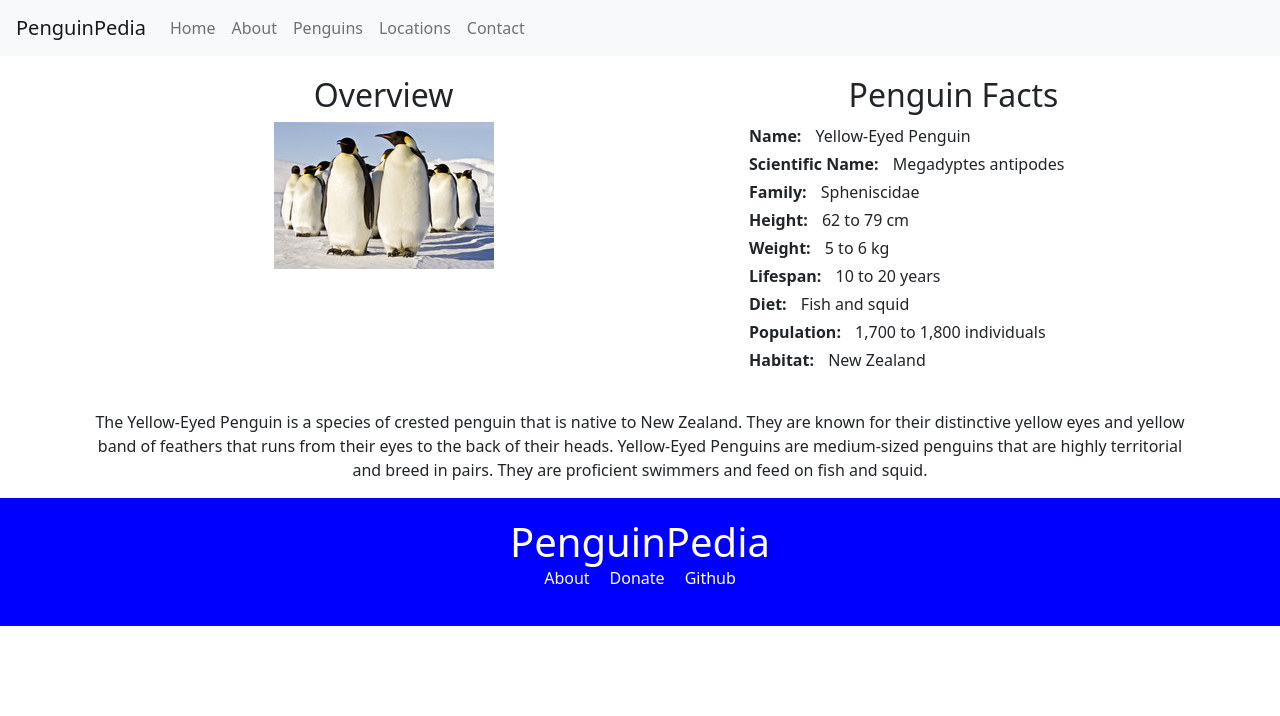
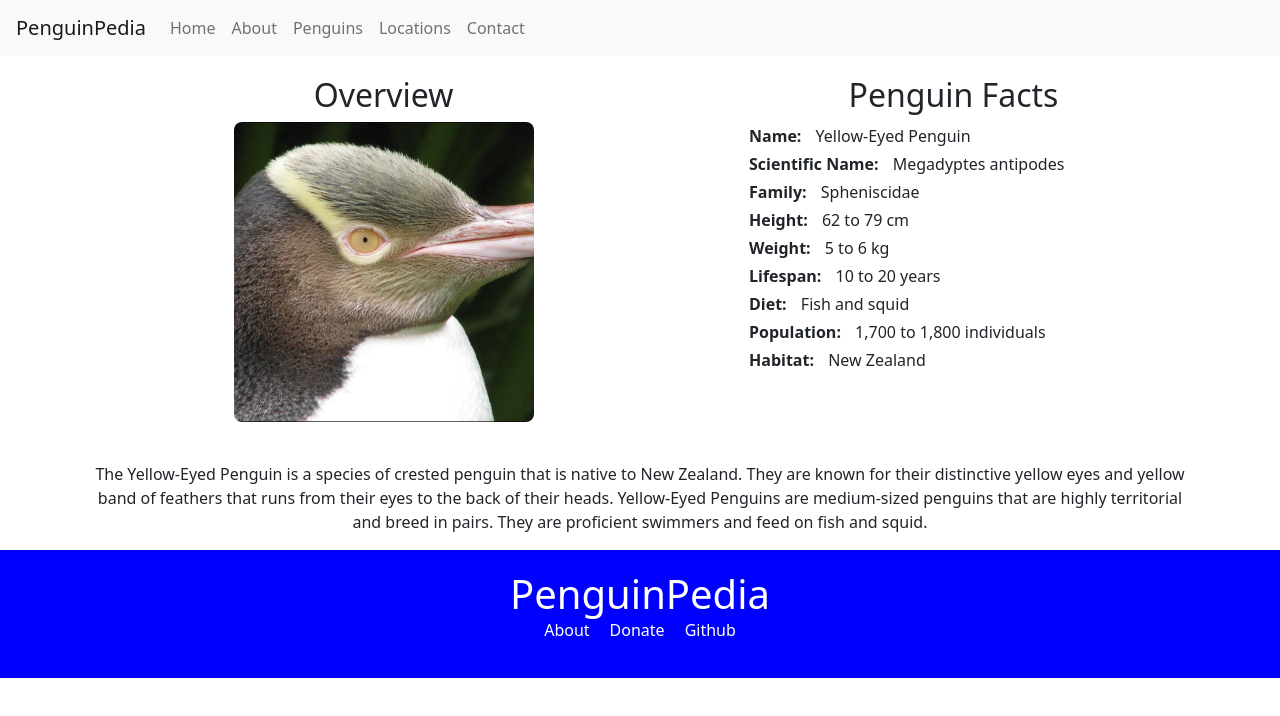
Before and after one commit to JamesFloyd-Pen/PenguinPedia-Website, a React (Create React App) app in the folder penguinpedia-app/: page /PenguinPedia-Website/YellowEyedPenguin in a window 1280 px wide. Shown: the top 716 px of the page. Built offline with nearby package versions, Linux system fonts and the light colour scheme.

Commit message:
Update on penguin yellowed eye
A quick fix

```diff
--- a/penguinpedia-app/src/pages/YellowEyedPenguin.js
+++ b/penguinpedia-app/src/pages/YellowEyedPenguin.js
@@ -1,6 +1,6 @@
 import React from 'react';
 import '../components/styles/Penguins.css';
-import penguinImage from '../components/img/emperorpenguin.jpg';
+import penguinImage from '../components/img/yellow-eyed-penguin.jpeg';
 import 'bootstrap/dist/css/bootstrap.min.css';
 import { Container, Row, Col } from 'react-bootstrap';
 
@@ -11,7 +11,7 @@ function YellowEyedPenguin(){
                 <Col className="info-section">
                     <h2>Overview</h2>
                     <div className="image-box space-below">
-                        <img src={penguinImage} alt="Yellow-Eyed Penguin" />
+                        <img src={penguinImage} className="penguin-page-image-thumbnail" alt="Yellow-Eyed Penguin" />
                     </div>
                 </Col>
                 <Col className="info-penguin-box" xs={12} md={3}>
```
